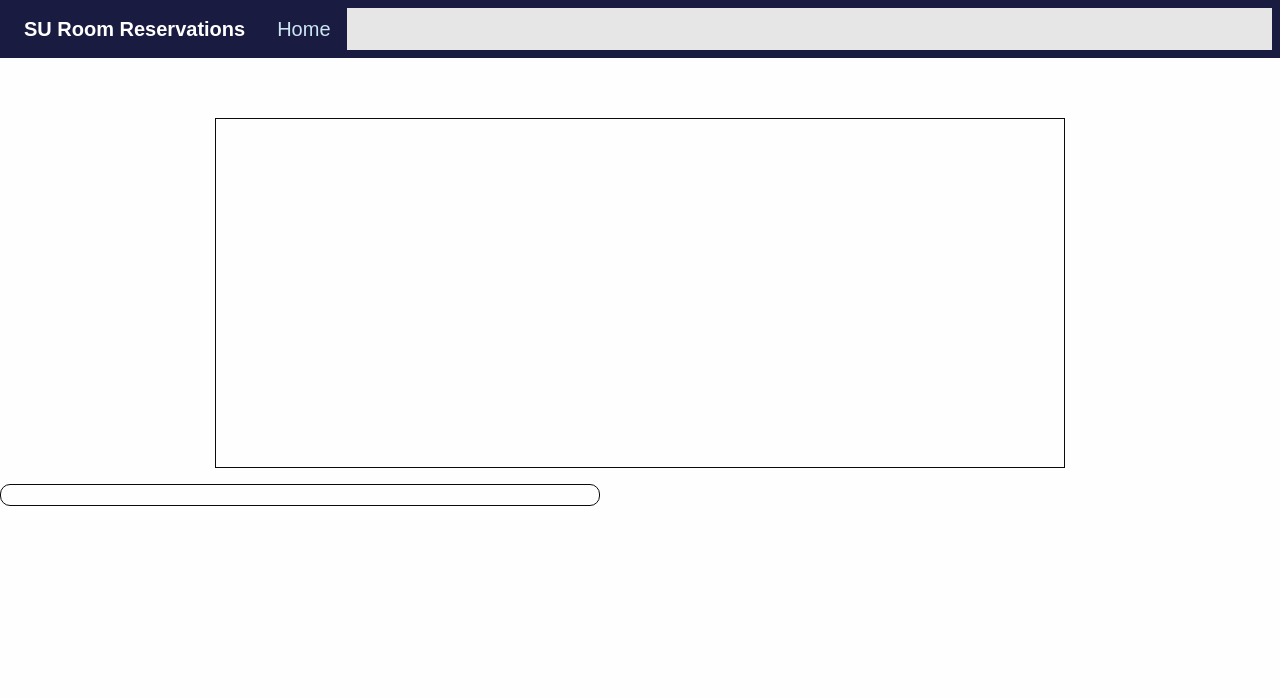
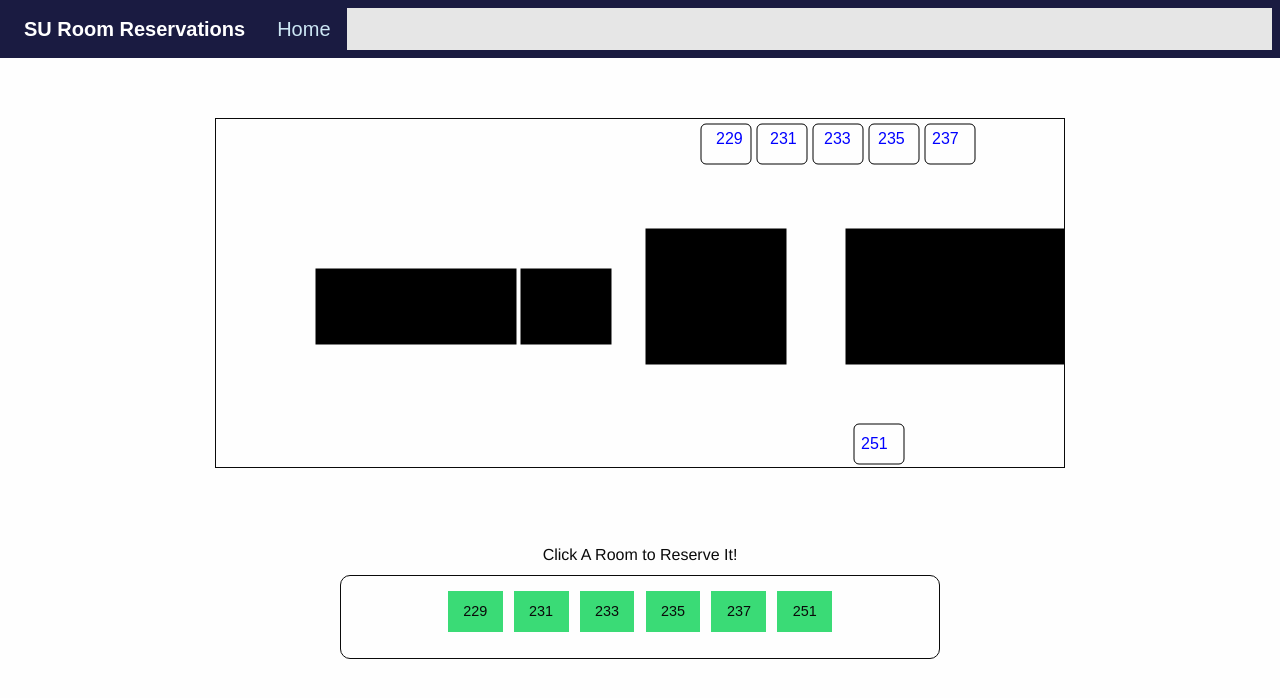
Before and after one commit to ogal7/AgedWhiteCheddar, a Flask app: template templates/map2.html in a window 1280 px wide. Shown: the top 698 px of the page. Run offline with Flask 2, Linux system fonts and the light colour scheme; the template is opened without the code that fills it, so the values that code supplies are empty; parts of the project's set-up code (start-up, migrations or seed data) failed here and were passed over; some libraries are stand-ins or nearby versions.

Commit message:
her name was noelle

```diff
--- a/static/js/map2.js
+++ b/static/js/map2.js
@@ -1,5 +1,105 @@
 var container = document.getElementById("vimage");
-var x = container.getAttribute("width")/2;
-var y = container.getAttribute("height")/2;
+var x1 = container.getAttribute("width")/2;
+var y1 = container.getAttribute("height")/2;
+buttonDiv = document.getElementById("roomButtons");
+whichRoom = document.getElementById("whichRoom");
 
-buttonDiv = document.getElementById("roomButtons");
+
+var drawMap = function() {
+
+
+	//three boxy things
+	var escalator = document.createElementNS("http://www.w3.org/2000/svg", "rect");
+	escalator.setAttribute("style", "fill:black;stroke:black;stroke-width");
+	escalator.setAttribute("x", 100)
+	escalator.setAttribute("y", 150)
+	escalator.setAttribute("width", 200);
+	escalator.setAttribute("height", 75);
+	container.appendChild(escalator);
+
+	var escalator3 = document.createElementNS("http://www.w3.org/2000/svg", "rect");
+	escalator3.setAttribute("style", "fill:black;stroke:black;stroke-width");
+	escalator3.setAttribute("x", 305)
+	escalator3.setAttribute("y", 150)
+	escalator3.setAttribute("width", 90);
+	escalator3.setAttribute("height", 75);
+	container.appendChild(escalator3);
+
+
+	var escalator1 = document.createElementNS("http://www.w3.org/2000/svg", "rect");
+	escalator1.setAttribute("style", "fill:black;stroke:black;stroke-width");
+	escalator1.setAttribute("x", 430)
+	escalator1.setAttribute("y", 110)
+	escalator1.setAttribute("width", 140);
+	escalator1.setAttribute("height", 135);
+	container.appendChild(escalator1);
+
+	var escalator2 = document.createElementNS("http://www.w3.org/2000/svg", "rect");
+	escalator2.setAttribute("style", "fill:black;stroke:black;stroke-width");
+	escalator2.setAttribute("x", 630)
+	escalator2.setAttribute("y", 110)
+	escalator2.setAttribute("width", 260);
+	escalator2.setAttribute("height", 135);
+	container.appendChild(escalator2);
+
+
+
+
+
+	//loop for the others
+	var starter = 229;
+	var xS = 500;
+	var xT = 485;
+	for (i = 0; i < 5; i++) {
+		var room5 = document.createElementNS("http://www.w3.org/2000/svg", "text");
+		room5.setAttribute("x", xS );
+		room5.setAttribute("y", 25);
+		room5.innerHTML = starter.toString();
+		room5.setAttribute("fill", "blue");
+		room5.setAttribute("font-size", "16px");
+		container.appendChild(room5);
+		starter += 2;
+
+		var roomBox3 = document.createElementNS("http://www.w3.org/2000/svg", "rect");
+		roomBox3.setAttribute("style", "fill:white;fill-opacity:0;stroke:black;stroke-width");
+		roomBox3.setAttribute("x", xT)
+		roomBox3.setAttribute("y", 5)
+		roomBox3.setAttribute("rx", 5)
+		roomBox3.setAttribute("ry", 5)
+		roomBox3.setAttribute("width", 50);
+		roomBox3.setAttribute("height", 40);
+		container.appendChild(roomBox3);
+		xS += 54;
+		xT += 56;
+	}
+
+
+	//451
+	var room8 = document.createElementNS("http://www.w3.org/2000/svg", "text");
+	room8.setAttribute("x", 645);
+	room8.setAttribute("y", 330);
+	room8.innerHTML = "251";
+	room8.setAttribute("fill", "blue");
+	room8.setAttribute("font-size", "16px");
+	container.appendChild(room8);
+
+	var roomBox8 = document.createElementNS("http://www.w3.org/2000/svg", "rect");
+	roomBox8.setAttribute("style", "fill:white;fill-opacity:0;stroke:black;stroke-width");
+	roomBox8.setAttribute("x", 638)
+	roomBox8.setAttribute("y", 305)
+	roomBox8.setAttribute("rx", 5)
+	roomBox8.setAttribute("ry", 5)
+	roomBox8.setAttribute("width", 50);
+	roomBox8.setAttribute("height", 40);
+	container.appendChild(roomBox8);
+
+
+	//var halfBar = document.createElementNS("http://www.w3.org/2000/svg", "path");
+	//halfBar.setAttribute("d", "M 100 350 q 150 -300 300 0");
+	//halfBar.setAttribute("fill", "green");
+	//container.appendChild(halfBar);
+}
+
+
+
+drawMap();
--- a/templates/map2.html
+++ b/templates/map2.html
@@ -5,7 +5,7 @@
     <meta name="viewport" content="width=device-width, initial-scale=1">
  	<script type="text/javascript" src="/static/js/jquery.min.js"></script>
     <script type="text/javascript" src="/static/js/jquery.min.js"></script>
-    <script type="text/javascript" src="/static/js/map2.js"></script>
+
 {% endblock %}
 
 
@@ -17,8 +17,25 @@
 </center>
 
 
-<div id="roomButtons">
+<center>
+	<br>
+	<h6> Click A Room to Reserve It! </h6>
+<div id="roomButtons"> <form id="whichRoom" action="/reserve/" methods="GET">
+	<button type="submit" name="room" value="229" class="success button">229</button>
+	<button type="submit" name="room" value="231" class="success button">231</button>
+	<button type="submit" name="room" value="233" class="success button">233</button>
+	<button type="submit" name="room" value="235" class="success button">235</button>
+	<button type="submit" name="room" value="237" class="success button">237</button>
+	<button type="submit" name="room" value="251" class="success button">251</button>
+</div> </form>
+</center>
+<br>
+{% endblock %}
 
-</div>
+
+
+{% block bottom %}
+
+<script type="text/javascript" src="/static/js/map2.js"></script>
 
 {% endblock %}
```
